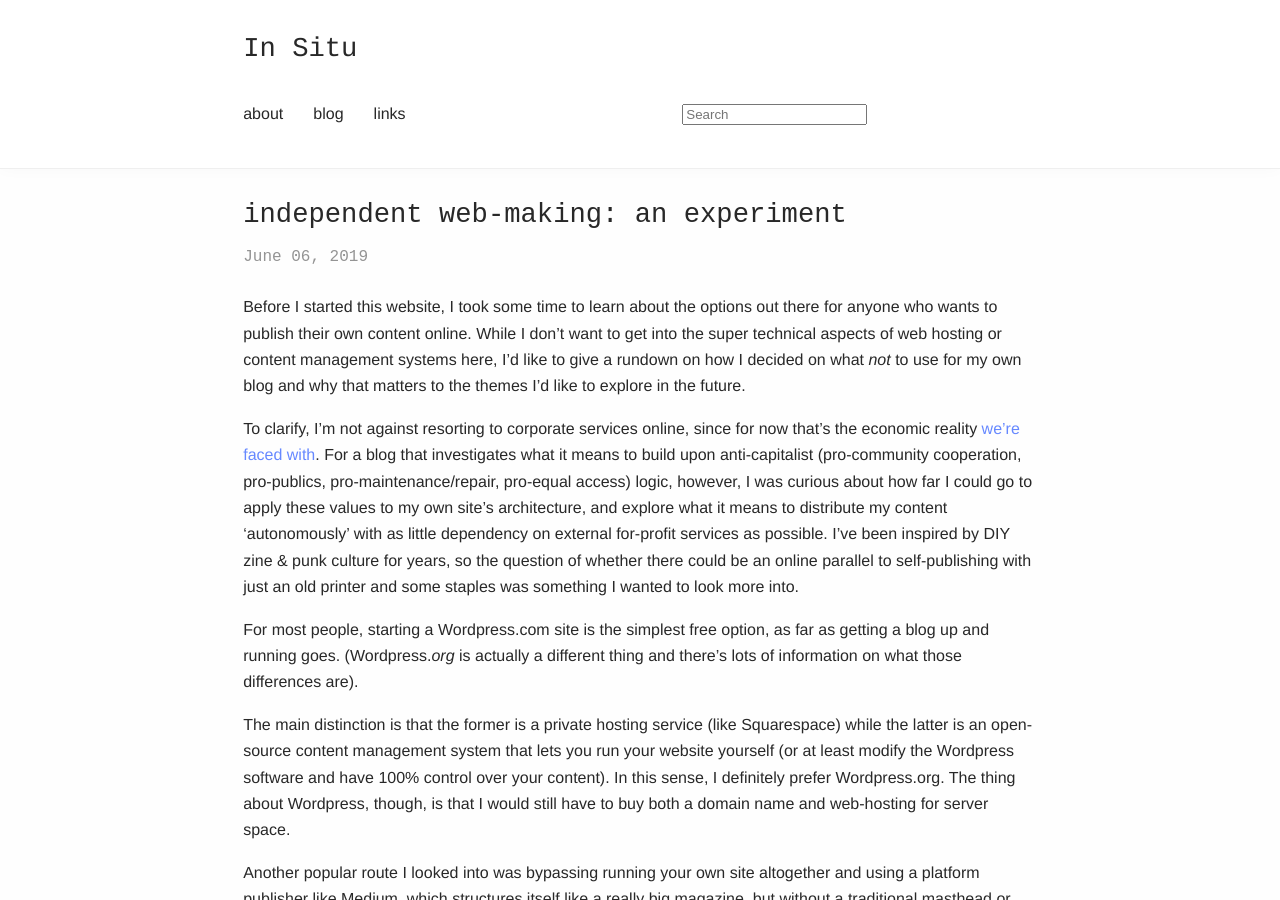
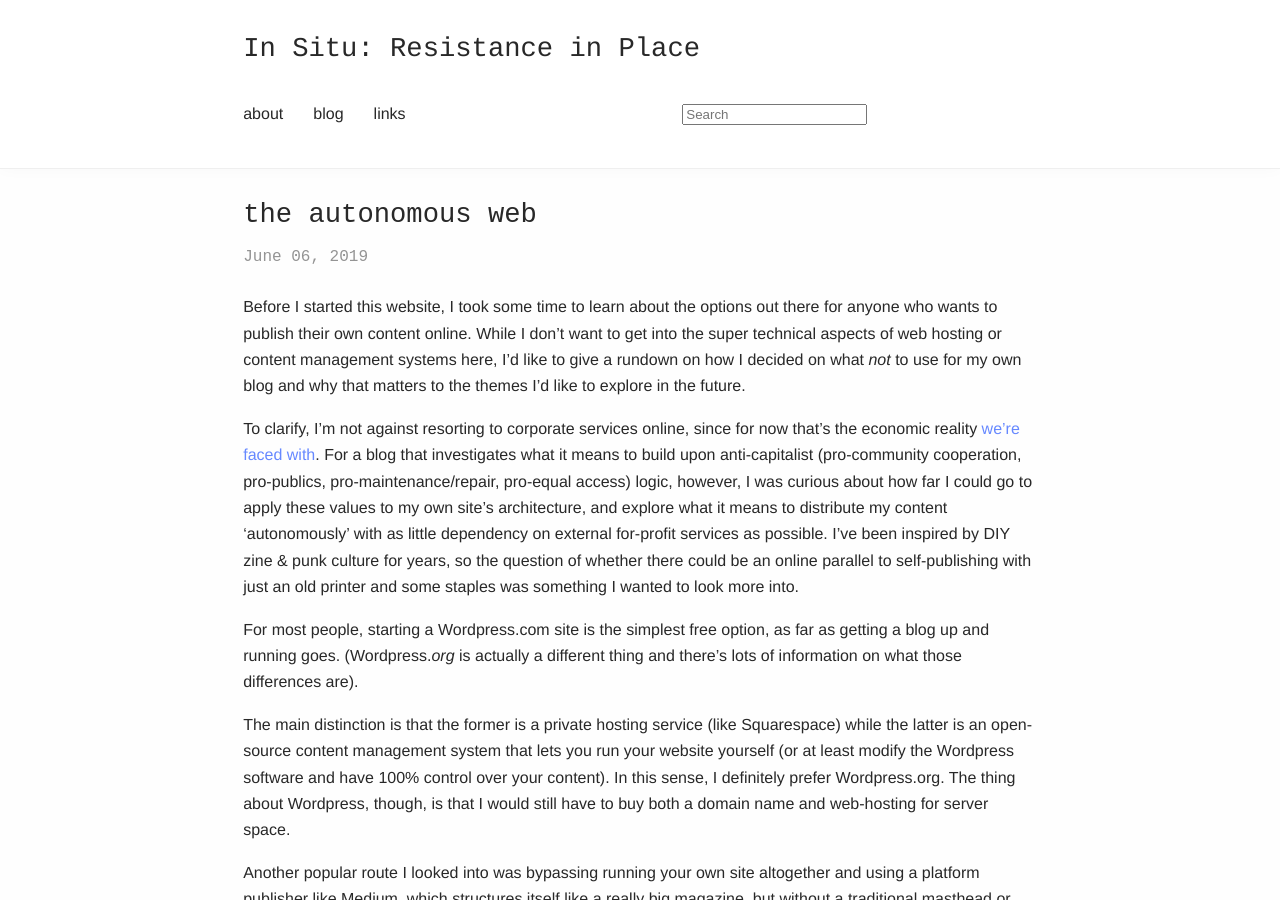
Before and after one commit to teddiebrock/blank-spaces, a Jekyll site: the page built from _posts/2019-06-06-independent-webmaking-an-experiment.md, in a window 1280 px wide and 900 px high. Built offline with Jekyll 4.4.1, drawn with Linux system fonts in a browser that asks for light colours; some of the changed lines change nothing that is shown.

Commit message:
update post

```diff
--- a/_config.yml
+++ b/_config.yml
@@ -1,7 +1,7 @@
-title: "In Situ"
-subtitle: "resistance in place"
+title: "In Situ: Resistance in Place"
+subtitle: ""
 author: "teddie brock"
-description: "resistance in place"
+description: ""
 lang: "en"
 url: "https://teddiebrock.com"
 
--- a/_posts/2019-06-06-independent-webmaking-an-experiment.md
+++ b/_posts/2019-06-06-independent-webmaking-an-experiment.md
@@ -1,6 +1,6 @@
 ---
 layout: post
-title: "independent web-making: an experiment"
+title: "the autonomous web"
 ---
 
 Before I started this website, I took some time to learn about the options out there for anyone who wants to publish their own content online. While I don’t want to get into the super technical aspects of web hosting or content management systems here, I’d like to give a rundown on how I decided on what *not* to use for my own blog and why that matters to the themes I’d like to explore in the future.
```
